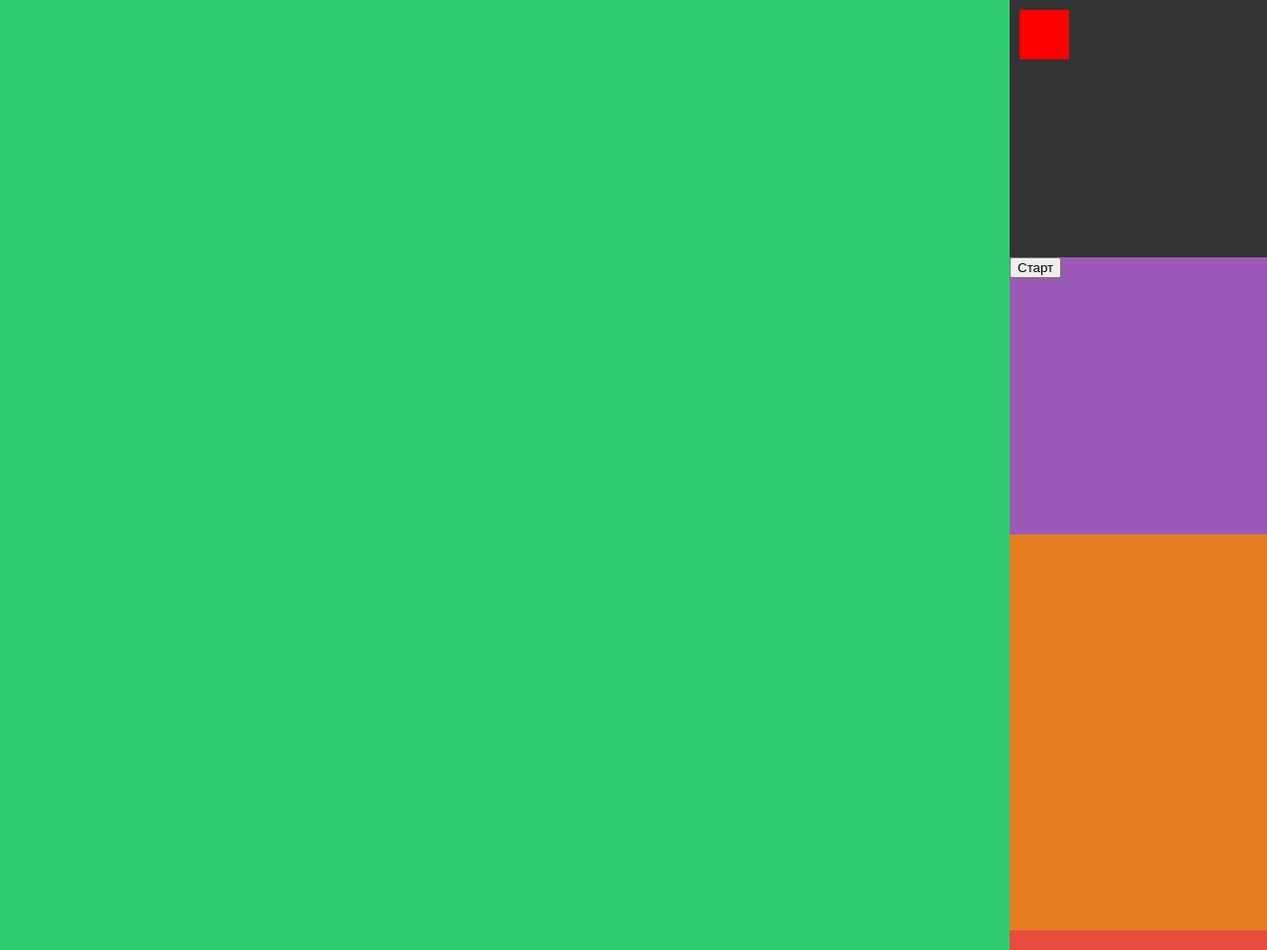
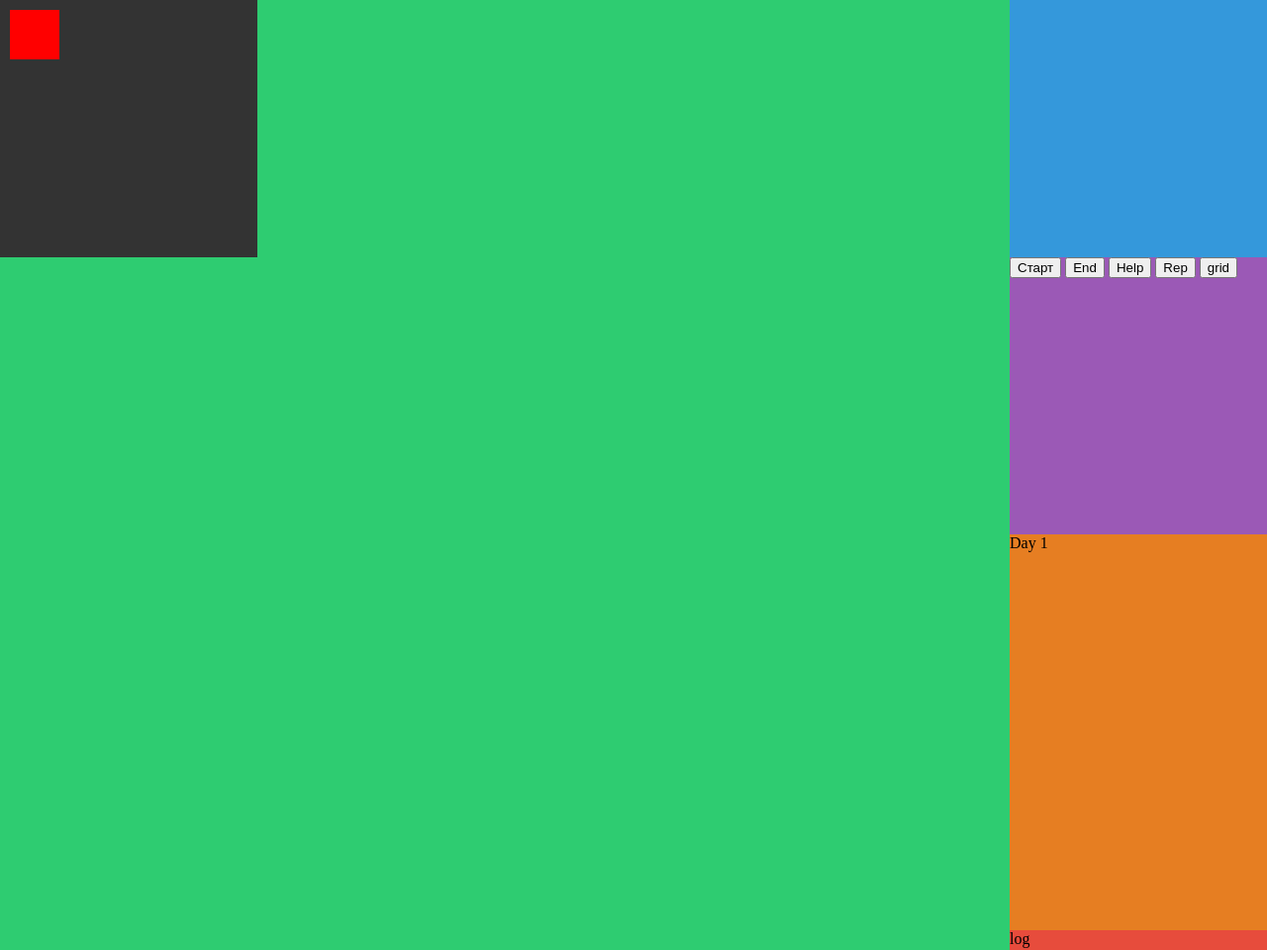
Before and after one commit to PavelHorishny/mast-battles-the-game, a website built with Vite: page game-front/game-win/index.html in a window 1280 px wide. Shown: the whole page at 99% size. Built offline with nearby package versions, Linux system fonts and the light colour scheme.

Commit message:
refactor index.html: reorganize layout and add new buttons for game controls

```diff
--- a/game-front/game-win/index.html
+++ b/game-front/game-win/index.html
@@ -7,18 +7,28 @@
 </head>
 <body>
 <div class="container">
-    <div class="left"></div>
+    <div class="left" id="mini-map">
+        <script src="../src/renderer.js" type="module"></script>
+    </div>
 
     <div class="right">
-        <div class="block-1" id="mini-map">
-            <script src="../src/renderer.js" type="module"></script>
+        <div class="block-1" id="rose-area">
+            <script src="./windrose.js" type="module"></script>
         </div>
         <div class="block-2" id="buttons">
             <button id = "restart">Старт</button>
+            <button id = "end">End</button>
+            <button id = "Help">Help</button>
+            <button id = "Repair">Rep</button>
+            <button id = "Grid">grid</button>
             <script src="buttons.js" type="module"></script>
         </div>
-        <div class="block-3"></div>
-        <div class="block-4"></div>
+        <div class="block-3" id = "Info-area">
+            <label>Day 1</label>
+        </div>
+        <div class="block-4" id="log-area">
+            <label>log</label>
+        </div>
     </div>
 </div>
 </body>
```
